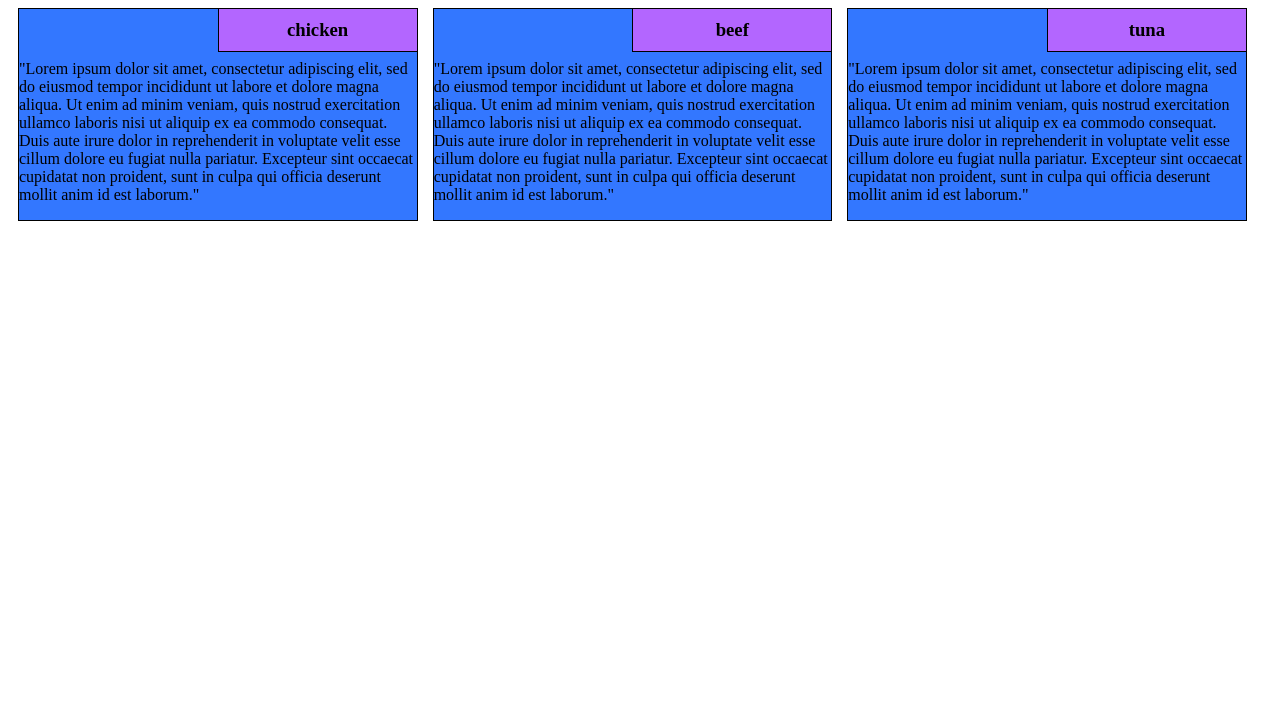
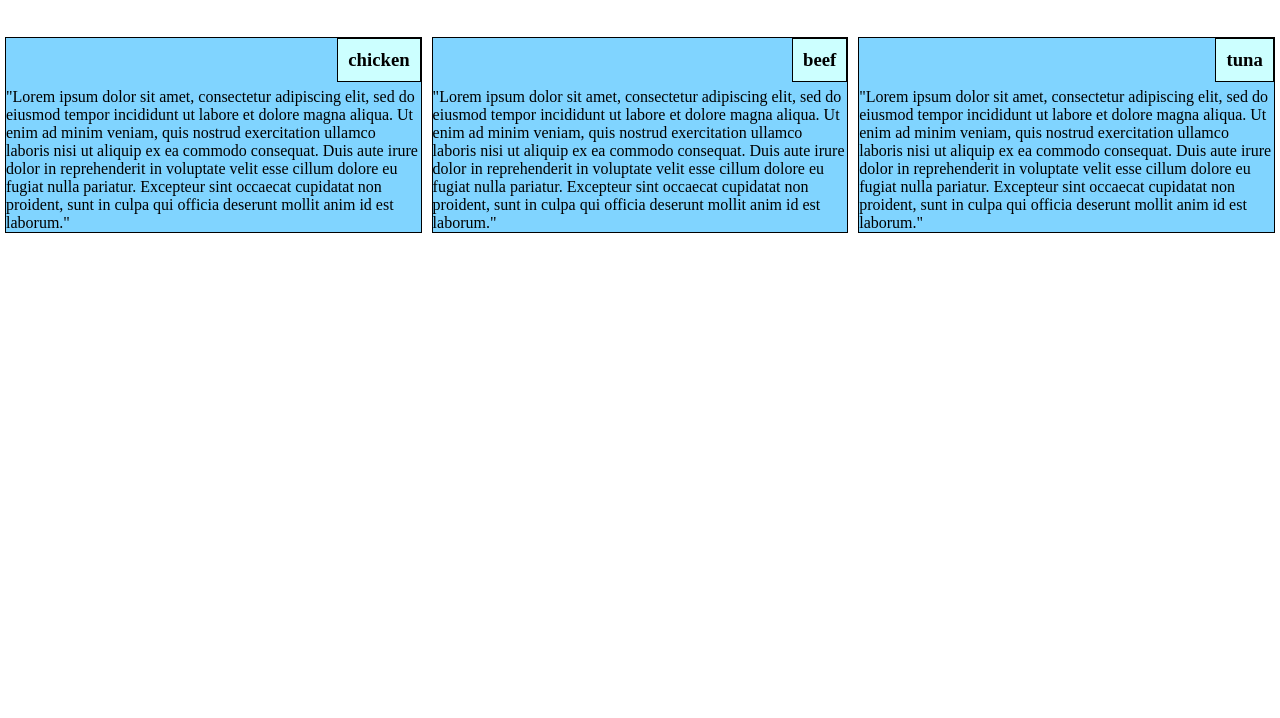
Before and after one commit to gdsandoval/coursera-html, a plain HTML site: page mod2_solution/index.html in a window 1280 px wide. Shown: the part 82-800 px from the top of the page. Drawn offline with Linux system fonts and the light colour scheme.

Commit message:
Add files via upload
redid my css stylesheet

```diff
--- a/mod2_solution/css/stylesheet.css
+++ b/mod2_solution/css/stylesheet.css
@@ -1,42 +1,40 @@
 /* base style */
 * {
   box-sizing: border-box;
+  margin: 0px;
 }
 
 h1 {
   text-align: center;
+  padding: 20px;
+  margin-bottom: 40px;
+  border: solid black 1px;
 }
 
-h3 {
-  border: 1px solid black;
-  padding: 10px;
-  width: 200px;
-  text-align: center;
-  margin-top: -13px;
-  margin-bottom: 0;
-  position: absolute;
-  right: -1px;
-  top: 12px;
-  background-color: #b366ff;
+h3{
+	border: solid black 1px;
+	position: absolute;
+	right: 0px;
+	margin: 0px;
+	padding: 10px;
+	background-color: #ccffff;
 }
 
 .area {
-  background-color: #3377ff;
-  border: 1px solid black;
-  position: relative;
-  min-height: 150px;
-  margin-right: 15px;
-  margin-left: auto;
-  margin-bottom: 15px;
-  min-width: 250px;
-  padding-top: 35px;
+	border: black solid 1px;
+	background-color: #80d4ff;
+	position: relative;
+	margin: auto 5px 15px 5px;
+}
+
+p {
+	padding-top: 50px;
+	margin: 0px;
 }
 
 /* responsive frame*/
 .row {
   width: 100%;
-  margin: 0;
-  padding: 10px;
 }
 
 /* large display */
@@ -44,7 +42,6 @@ h3 {
 @media (min-width: 992px) {
   .col-lg-1, .col-lg-2, .col-lg-3, .col-lg-4, .col-lg-5, .col-lg-6, .col-lg-7, .col-lg-8, .col-lg-9, .col-lg-10, .col-lg-11, .col-lg-12 {
     float: left;
-
 
   }
   .col-lg-1 {
```
